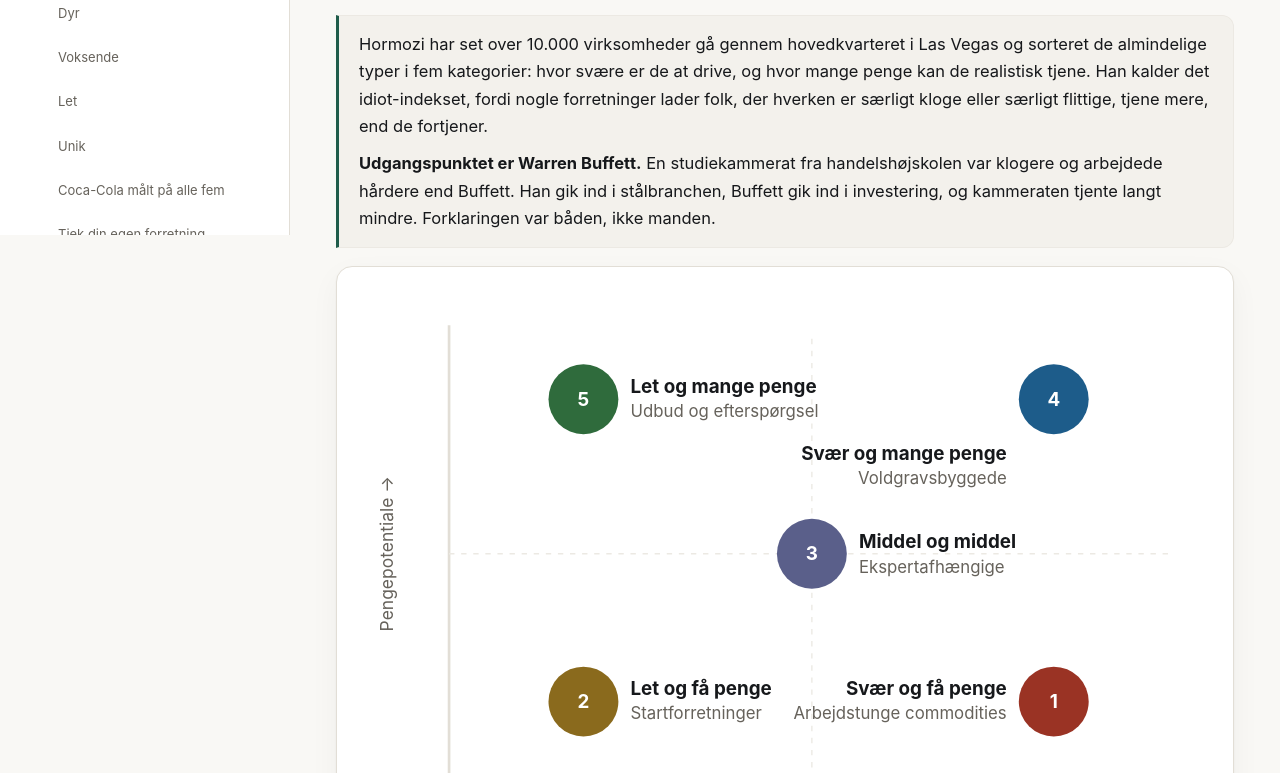
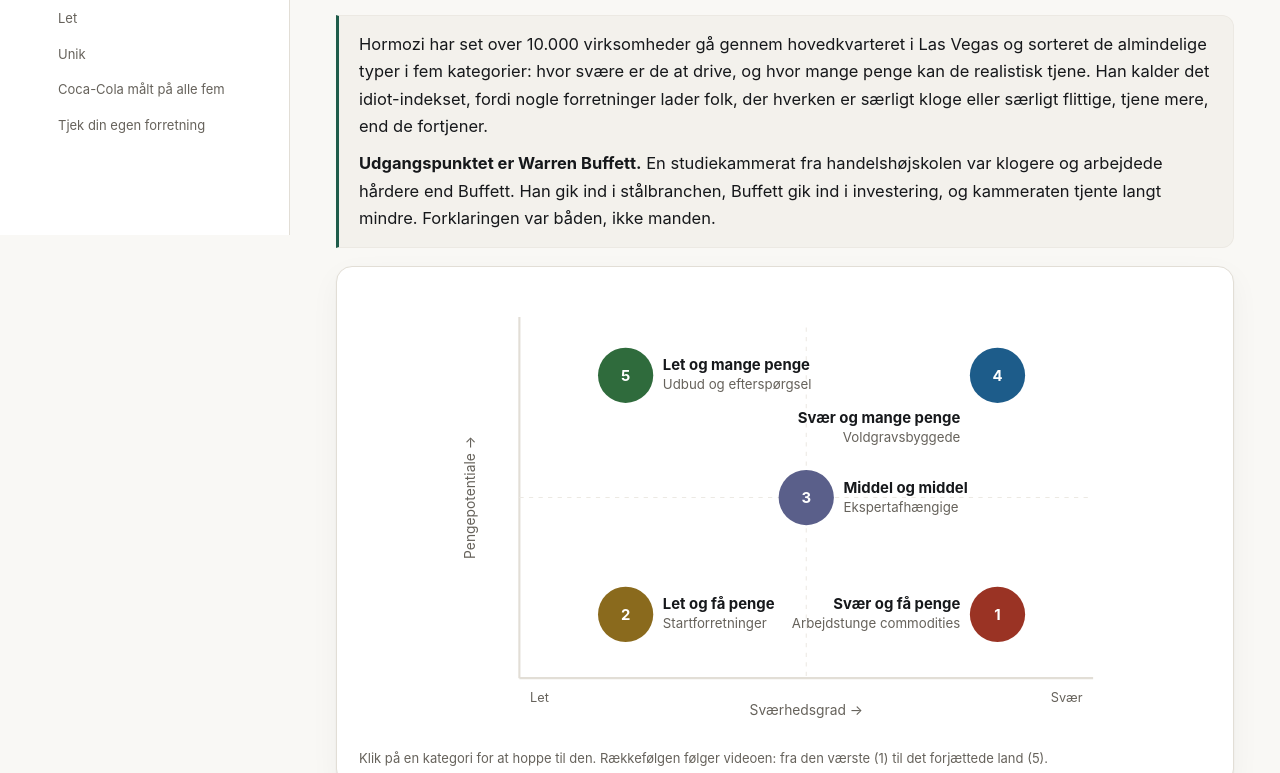
Before and after one commit to nikolai-cnm/business-opportunities, a plain HTML site: page index.html in a window 1280 px wide. Shown: the part 565-1338 px from the top of the page. Drawn offline with Linux system fonts and the light colour scheme.

Commit message:
Tættere menu, mindre diagram
Co-Authored-By: Claude Opus 5.5 <noreply@anthropic.com>

```diff
--- a/index.html
+++ b/index.html
@@ -63,7 +63,7 @@ a{color:var(--accent)}
 #side li a b{color:var(--muted);min-width:20px;font-variant-numeric:tabular-nums;font-weight:600}
 #side li a:hover{background:var(--accent-soft)}
 #side li a:hover b{color:var(--accent)}
-#side li.sub a{padding-left:38px;font-size:13px;color:var(--muted)}
+#side li.sub a{padding:2px 9px 2px 38px;font-size:13px;line-height:1.35;color:var(--muted)}
 
 /* indhold */
 main{padding:44px 46px 140px;min-width:0}
@@ -130,7 +130,7 @@ td.num{font-variant-numeric:tabular-nums;white-space:nowrap}
 
 /* idiot-indeks-diagram */
 .diagram{background:var(--panel);border:1px solid var(--line);border-radius:16px;padding:18px 18px 10px;margin:18px 0;box-shadow:var(--shadow)}
-.diagram svg{width:100%;height:auto;display:block}
+.diagram svg{width:100%;max-width:680px;height:auto;display:block;margin:0 auto}
 .diagram .cap{font-size:13px;color:var(--muted);margin:6px 4px 4px}
 
 /* tjek */
```
